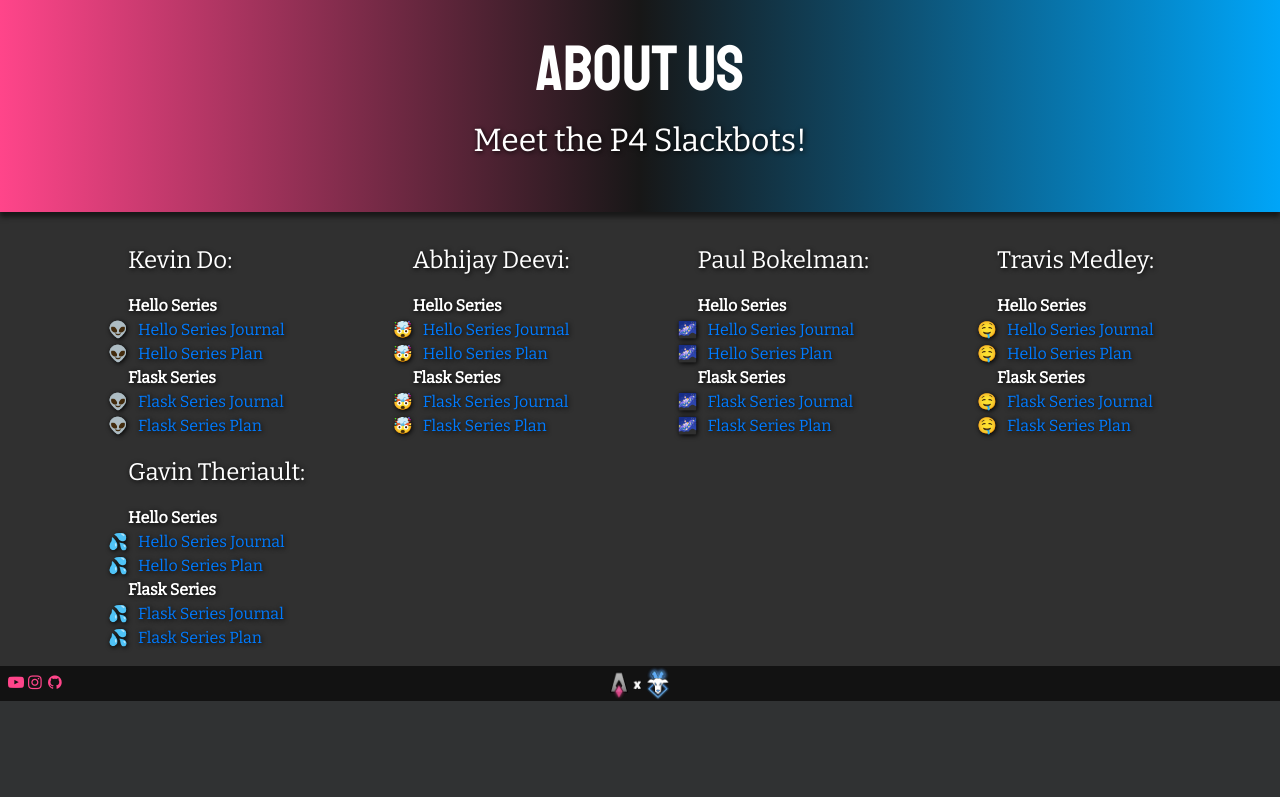
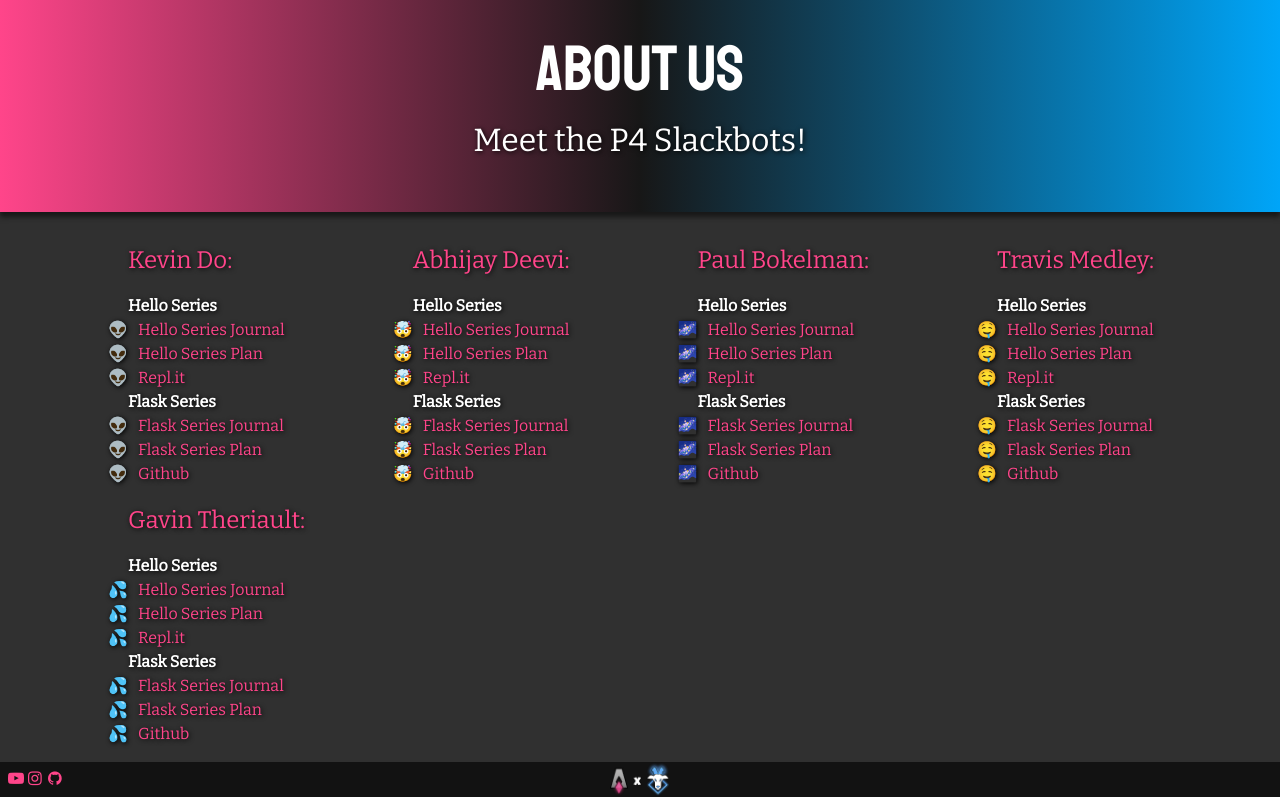
Before and after one commit to abhijay-deevi/gg-x-ac, a Flask app: page /slackbots in a window 1280 px wide. Shown: the part 408-1205 px from the top of the page. Before the commit the page ends 1109 px from the top, so only its background shows below. Run offline with Flask 2, Linux system fonts and the light colour scheme; some libraries are stand-ins or nearby versions.

Commit message:
link colors and more links

```diff
--- a/static/css/styles.css
+++ b/static/css/styles.css
@@ -155,6 +155,15 @@
   width: 100%;
 }
 
+a.aboutlinks:link, a.aboutlinks:visited {
+    text-decoration: none;
+    color:#ff458a;
+}
+
+a.aboutlinks:hover, a.aboutlinks:active {
+    text-decoration: none;
+    color:#00a5f8;
+}
 
    .footer-icons-red {
       margin-left: 8px;
--- a/templates/about.html
+++ b/templates/about.html
@@ -6,10 +6,10 @@
 
 <style>
 
-
-    </style>
+</style>
 <html>
 {% extends "base1.html" %}
+<body>
 
 {% block about %}
     <center>
@@ -37,18 +37,19 @@
     {% set flaskplan = data["flaskplan"] %}
 
     <div style="margin-left:10%;width=30%;float:left" class="justify-content-center">
-    <p class="Titles">{{name}}:</p>
+        <p class="Titles"><a class="aboutlinks" href={{emoji}}>{{name}}:</a></p>
     <ul class="Paragraph aboutlists">
         <b>Hello Series</b>
-        <li class="about{{emoji}}"><a target="blank" href={{hellojournal}}>Hello Series Journal</a></li>
-        <li class="about{{emoji}}"><a target="blank" href={{helloplan}}>Hello Series Plan</a></li>
+        <li class="about{{emoji}}"><a class="aboutlinks" target="blank" href={{hellojournal}}>Hello Series Journal</a></li>
+        <li class="about{{emoji}}"><a class="aboutlinks" target="blank" href={{helloplan}}>Hello Series Plan</a></li>
+        <li class="about{{emoji}}"><a class="aboutlinks" target="blank" href="https://repl.it/@AbhijayDeevi/TableOfContents">Repl.it</a></li>
         <b>Flask Series</b>
-        <li class="about{{emoji}}"><a target="blank" href={{flaskjournal}}>Flask Series Journal</a></li>
-        <li class="about{{emoji}}"><a target="blank" href={{flaskplan}}>Flask Series Plan</a></li>
+        <li class="about{{emoji}}"><a class="aboutlinks" target="blank" href={{flaskjournal}}>Flask Series Journal</a></li>
+        <li class="about{{emoji}}"><a class="aboutlinks" target="blank" href={{flaskplan}}>Flask Series Plan</a></li>
+        <li class="about{{emoji}}"><a class="aboutlinks" target="blank" href="https://github.com/Dubshott/gg-x-ac">Github</a></li>
     </ul>
     </div>
     {% endfor %}
-<div style="margin-top:5%"></div>
 {% endblock %}
-
+</body>
 </html>
```
Also changed, not shown: templates/indivabout.html (+6 -4 lines).
